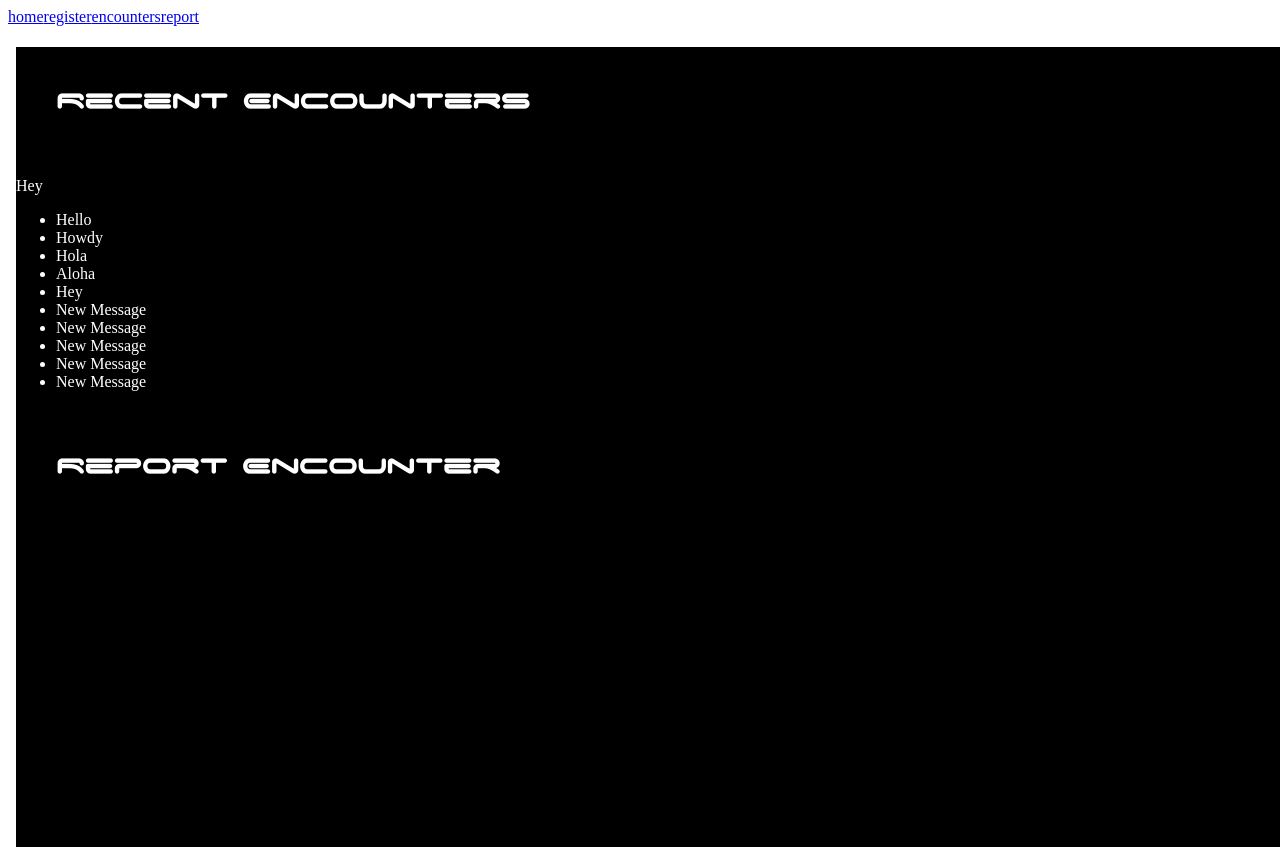
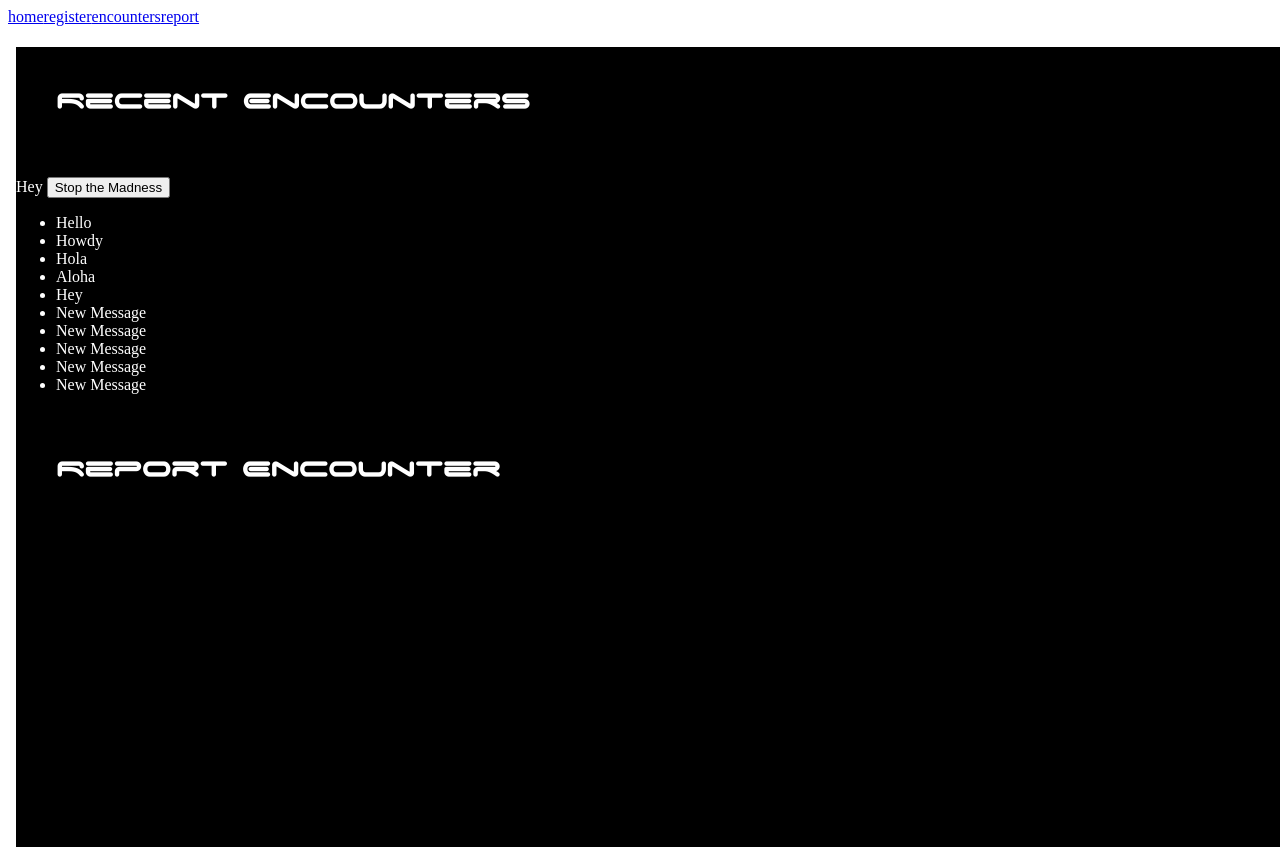
Before and after one commit to Coryjh85/mars-colony-app, an Angular app: page /encounters in a window 1280 px wide. Built offline with nearby package versions, Linux system fonts and the light colour scheme.

Commit message:
made an ajax request to populate encounter list

```diff
--- a/src/app/pages/encounters/encounters.component.html
+++ b/src/app/pages/encounters/encounters.component.html
@@ -12,6 +12,7 @@
   </h1>
 
 {{ message }}
+<button (click)="stopTheMadness($event)">Stop the Madness</button>
 <div class="encounters-list">
 <ul>
 
--- a/src/app/pages/encounters/encounters.component.ts
+++ b/src/app/pages/encounters/encounters.component.ts
@@ -7,6 +7,7 @@ import { Component, OnInit } from '@angular/core';
 })
 export class EncountersComponent implements OnInit {
 
+interval;
  message = 'Hello';
  listOfMessages = [
    'Hello',
@@ -16,15 +17,17 @@ export class EncountersComponent implements OnInit {
    'Hey'
  ];
 
-  constructor() { }
 
   ngOnInit() {
-   setInterval(() => {
+  this.interval = setInterval(() => {
     let index = Math.floor(Math.random() * this.listOfMessages.length);
     this.message = this.listOfMessages[index];
     this.listOfMessages.push('New Message');
-
     }, 1000);
 }
 
+stopTheMadness(e){
+  e.preventDefault();
+  clearInterval(this.interval);
+  }
 }
```
